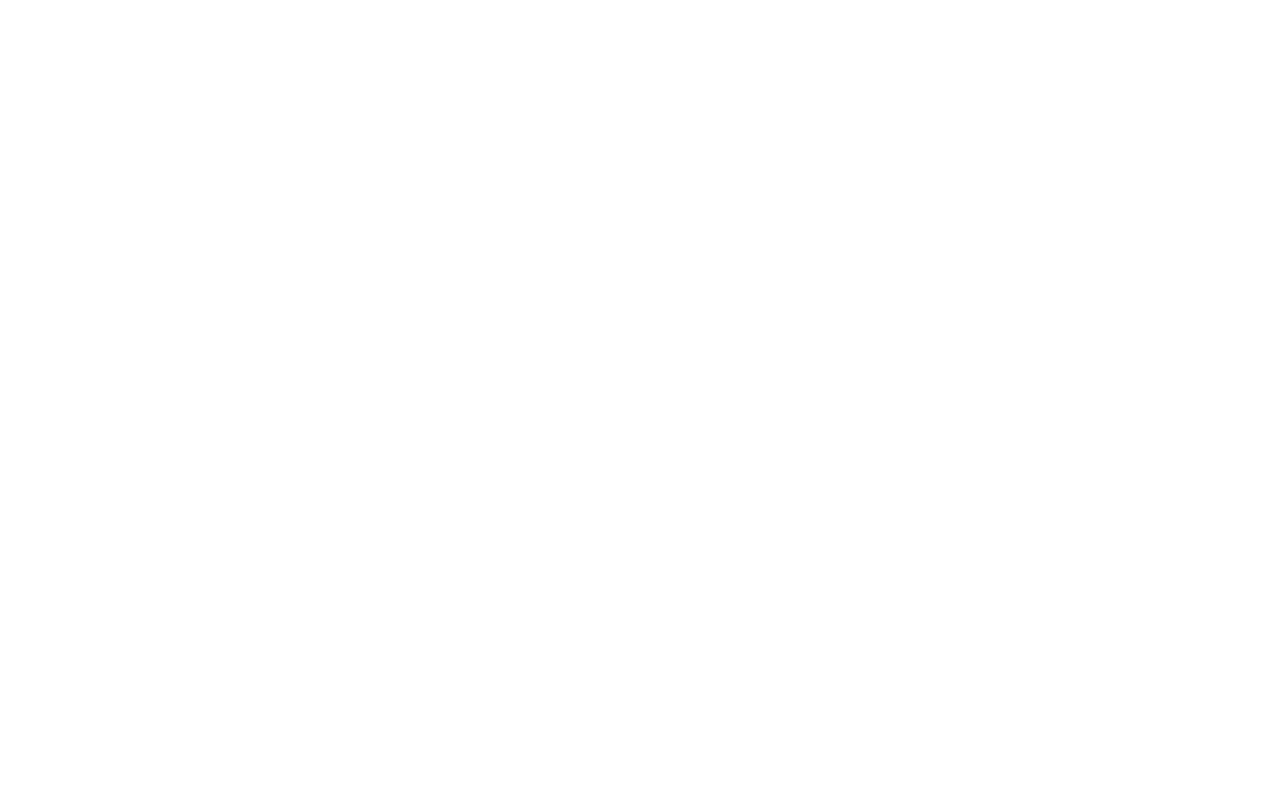
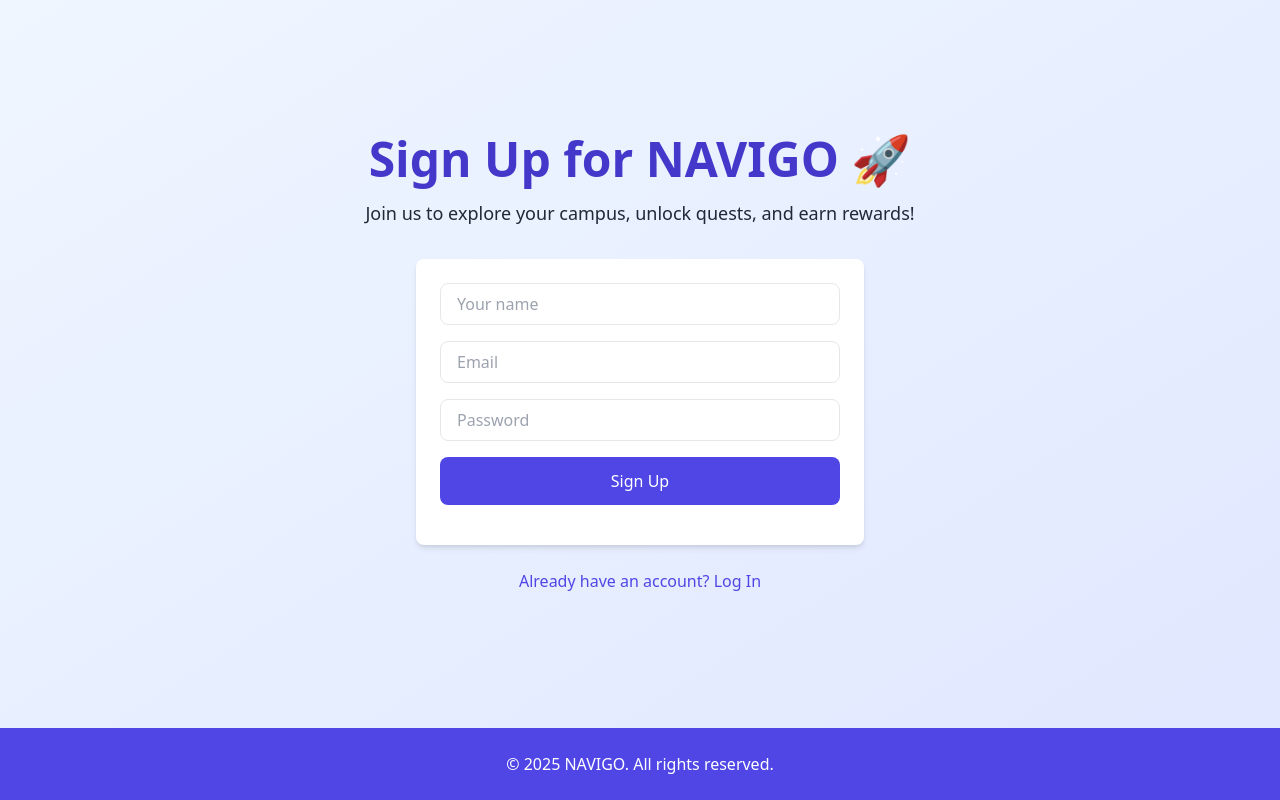
Before and after one commit to Project-NAVIGO/NavigoCQ, a React (Create React App) app: page /SignUp in a window 1280 px wide. Before the commit this address had no page. Built offline with nearby package versions, Linux system fonts and the light colour scheme.

Commit message:
added login/signup

```diff
--- a/package.json
+++ b/package.json
@@ -7,10 +7,12 @@
     "@testing-library/jest-dom": "^6.7.0",
     "@testing-library/react": "^16.3.0",
     "@testing-library/user-event": "^13.5.0",
+    "firebase": "^12.1.0",
     "react": "^19.1.1",
     "react-dom": "^19.1.1",
     "react-router-dom": "^7.8.1",
     "react-scripts": "5.0.1",
+    "react-toastify": "^11.0.5",
     "web-vitals": "^2.1.4"
   },
   "scripts": {
--- a/public/index.html
+++ b/public/index.html
@@ -15,6 +15,7 @@
       user's mobile device or desktop. See https://developers.google.com/web/fundamentals/web-app-manifest/
     -->
     <link rel="manifest" href="%PUBLIC_URL%/manifest.json" />
+
     <!--
       Notice the use of %PUBLIC_URL% in the tags above.
       It will be replaced with the URL of the `public` folder during the build.
--- a/src/App.js
+++ b/src/App.js
@@ -1,17 +1,22 @@
 
 import './App.css';
+import { ToastContainer } from "react-toastify";
+import "react-toastify/dist/ReactToastify.css";
 import LandingPage from "./pages/LandingPage";
 import { BrowserRouter as Router, Routes, Route } from "react-router-dom";
 import React from "react";
-import LoginPage from "./pages/LoginPage";
+import SignUpPage from "./pages/SignUpPage";
+import HomePage from "./pages/HomePage";
 
 function App() {
   return (
     <Router>
       <Routes>
         <Route path="/" element={<LandingPage />} />
-        <Route path="/login" element={<LoginPage />} />
+        <Route path="/SignUp" element={<SignUpPage />} />
+        <Route path="/HomePage" element={<HomePage />} />
       </Routes>
+      <ToastContainer />
     </Router>
   );
 
--- /dev/null
+++ b/src/pages/HomePage.jsx
@@ -0,0 +1,16 @@
+import React from "react";
+
+function HomePage() {
+  return (
+    <>
+    <div className="min-h-screen flex items-center justify-center bg-green-100">
+      <h1 className="text-4xl font-bold text-green-800">Welcome to NAVIGO 🎉</h1>
+    </div>
+    <footer className="text-center p-4 bg-gray-200">
+      <p className="text-gray-600">© 2025 NAVIGO. All rights reserved.</p>
+    </footer>
+    </>
+  );
+}
+
+export default HomePage;
--- a/src/pages/LandingPage.jsx
+++ b/src/pages/LandingPage.jsx
@@ -15,7 +15,7 @@ function LandingPage() {
         </p>
         <div>
         <Link
-            to="/login"
+            to="/SignUp"
             className="px-6 py-3 bg-indigo-600 text-white font-semibold rounded-lg shadow hover:bg-indigo-700 transition"
             >
             Start Quest
--- a/src/pages/LoginPage.jsx
+++ /dev/null
@@ -1,28 +0,0 @@
-import React from "react";
-
-function LoginPage() {
-  return (
-    <div className="min-h-screen flex items-center justify-center bg-gray-100">
-      <div className="p-8 bg-white shadow rounded-lg w-96">
-        <h1 className="text-2xl font-bold mb-4 text-center">Login</h1>
-        <form className="flex flex-col space-y-4">
-          <input
-            type="email"
-            placeholder="Email"
-            className="p-2 border rounded"
-          />
-          <input
-            type="password"
-            placeholder="Password"
-            className="p-2 border rounded"
-          />
-          <button className="bg-indigo-600 text-white py-2 rounded hover:bg-indigo-700">
-            Log In
-          </button>
-        </form>
-      </div>
-    </div>
-  );
-}
-
-export default LoginPage;
--- /dev/null
+++ b/src/pages/SignUpPage.jsx
@@ -0,0 +1,204 @@
+import React, { useState, useEffect } from "react";
+import {useNavigate } from "react-router-dom";
+import {toast} from "react-toastify";
+import { auth, db } from "./firebase";
+import {
+  GoogleAuthProvider,
+  signInWithCredential,
+  createUserWithEmailAndPassword,
+  signInWithEmailAndPassword,
+} from "firebase/auth";
+import { doc, setDoc} from "firebase/firestore";
+
+function SignUpPage() {
+    const navigate = useNavigate();
+  const [isRegistering, setIsRegistering] = useState(true);
+
+  const toggleForm = () => setIsRegistering(!isRegistering);
+
+  const handleRegister = async (e) => {
+    e.preventDefault();
+    const email = e.target.regEmail.value;
+    const password = e.target.regPassword.value;
+    const name = e.target.regName.value;
+
+    try {
+      const userCredential = await createUserWithEmailAndPassword(auth, email, password);
+      const uid = userCredential.user.uid;
+      await setDoc(doc(db, "users", uid), {
+        name : name,
+        email: email,
+        points: 0,
+        inventory: [],
+      });
+        toast.success("Signed Up Successfully", {
+          position: "top-center",
+        });
+      toggleForm();
+    } catch (error) {
+        toast.error(error.message, {
+          position: "top-center",
+        });
+    }
+  };
+
+  const handleLogin = async (e) => {
+    e.preventDefault();
+    const email = e.target.loginEmail.value;
+    const password = e.target.loginPassword.value;
+
+    try {
+      await signInWithEmailAndPassword(auth, email, password);
+      toast.success("User logged in Successfully", {
+          position: "top-center",
+        });
+        navigate("/HomePage");
+    } catch (error) {
+        toast.error(error.message, {
+          position: "top-center",
+        });
+    }
+  };
+
+  const handleGoogleLogin = async (response) => {
+    const credential = GoogleAuthProvider.credential(response.credential);
+    try {
+      const result = await signInWithCredential(auth, credential);
+      const user = result.user;
+      await setDoc(doc(db, "users", user.uid), {
+        name: user.displayName,
+        email: user.email,
+        points: 0,
+        inventory: [],
+      });
+        toast.success(`Welcome ${user.displayName}`, {
+          position: "top-center",
+        });
+        navigate("/HomePage");
+    } catch (error) {
+        toast.error("Google sign-in failed" + error.message, {
+          position: "top-center",
+        });
+    }
+  };
+
+  useEffect(() => {
+    const script = document.createElement("script");
+    script.src = "https://accounts.google.com/gsi/client";
+    script.async = true;
+    script.defer = true;
+    document.body.appendChild(script);
+
+    const interval = setInterval(() => {
+      if (window.google && window.google.accounts) {
+        window.google.accounts.id.initialize({
+          client_id: "957096144049-8fn1o4ftq9hb5mcfj23jb59sqt6pdst1.apps.googleusercontent.com",
+          callback: handleGoogleLogin,
+        });
+
+        window.google.accounts.id.renderButton(
+          document.getElementById("googleLoginBtn"),
+          { theme: "outline", size: "large", text: "signin_with" }
+        );
+
+        window.google.accounts.id.renderButton(
+          document.getElementById("googleRegisterBtn"),
+          { theme: "outline", size: "large", text: "signup_with" }
+        );
+
+        clearInterval(interval);
+      }
+    }, 100);
+
+    return () => clearInterval(interval);
+  }, );
+
+  return (
+    <div className="min-h-screen flex flex-col bg-gradient-to-br from-blue-50 to-indigo-100 text-gray-800">
+      <section className="flex-1 flex flex-col justify-center items-center text-center px-6 py-20">
+        <h1 className="text-5xl font-extrabold text-indigo-700 mb-4">
+          {isRegistering ? "Sign Up for NAVIGO 🚀" : "Log In to NAVIGO 🚀"}
+        </h1>
+        <p className="text-lg max-w-xl mb-8">
+          {isRegistering
+            ? "Join us to explore your campus, unlock quests, and earn rewards!"
+            : "Welcome back! Continue your adventure."}
+        </p>
+
+        <div className="w-full max-w-md bg-white p-6 rounded-lg shadow-md">
+          {isRegistering ? (
+            <form id="registerForm" onSubmit={handleRegister}>
+              <input
+                type="text"
+                id="regName"
+                placeholder="Your name"
+                className="w-full mb-4 px-4 py-2 border rounded-lg"
+                required
+              />
+              <input
+                type="email"
+                id="regEmail"
+                placeholder="Email"
+                className="w-full mb-4 px-4 py-2 border rounded-lg"
+                required
+              />
+              <input
+                type="password"
+                id="regPassword"
+                placeholder="Password"
+                className="w-full mb-4 px-4 py-2 border rounded-lg"
+                required
+              />
+              <button
+                type="submit"
+                id="Signupsubmit"
+                className="w-full px-6 py-3 bg-indigo-600 text-white rounded-lg hover:bg-indigo-700"
+              >
+                Sign Up
+              </button>
+              <div id="googleRegisterBtn" className="mt-4"></div>
+            </form>
+          ) : (
+            <form id="loginForm" onSubmit={handleLogin}>
+              <input
+                type="email"
+                id="loginEmail"
+                placeholder="Email"
+                className="w-full mb-4 px-4 py-2 border rounded-lg"
+                required
+              />
+              <input
+                type="password"
+                id="loginPassword"
+                placeholder="Password"
+                className="w-full mb-4 px-4 py-2 border rounded-lg"
+                required
+              />
+              <button
+                type="submit"
+                id="Loginsubmit"
+                className="w-full px-6 py-3 bg-indigo-600 text-white rounded-lg hover:bg-indigo-700"
+              >
+                Log In
+              </button>
+              <div id="googleLoginBtn" className="mt-4"></div>
+            </form>
+          )}
+        </div>
+
+        <button
+          onClick={toggleForm}
+          className="mt-6 text-indigo-600 hover:underline"
+        >
+          {isRegistering ? "Already have an account? Log In" : "New here? Sign Up"}
+        </button>
+      </section>
+
+      <footer className="py-6 bg-indigo-600 text-white text-center">
+        <p>© 2025 NAVIGO. All rights reserved.</p>
+      </footer>
+    </div>
+  );
+}
+
+export default SignUpPage;
--- /dev/null
+++ b/src/pages/firebase.js
@@ -0,0 +1,26 @@
+// Import the functions you need from the SDKs you need
+import { initializeApp } from "firebase/app";
+import { getAnalytics } from "firebase/analytics";
+import {getAuth} from "firebase/auth";
+import {getFirestore} from "firebase/firestore";
+// TODO: Add SDKs for Firebase products that you want to use
+// https://firebase.google.com/docs/web/setup#available-libraries
+
+// Your web app's Firebase configuration
+// For Firebase JS SDK v7.20.0 and later, measurementId is optional
+const firebaseConfig = {
+  apiKey: "AIzaSyBqQdK5XJ1L_APvIM8IbHhucafjBX3TLPU",
+  authDomain: "navigo-6ef6c.firebaseapp.com",
+  projectId: "navigo-6ef6c",
+  storageBucket: "navigo-6ef6c.firebasestorage.app",
+  messagingSenderId: "58284097478",
+  appId: "1:58284097478:web:5ef3fa6708ca2e95f9bcc7",
+  measurementId: "G-TE0B9J1Y2G"
+};
+
+// Initialize Firebase
+const app = initializeApp(firebaseConfig);
+export const analytics = getAnalytics(app);
+export const auth = getAuth(app);
+export const db = getFirestore(app);
+export default app;
```
Also changed, not shown: 1 other file (tests, documents, lock files or other folders).
